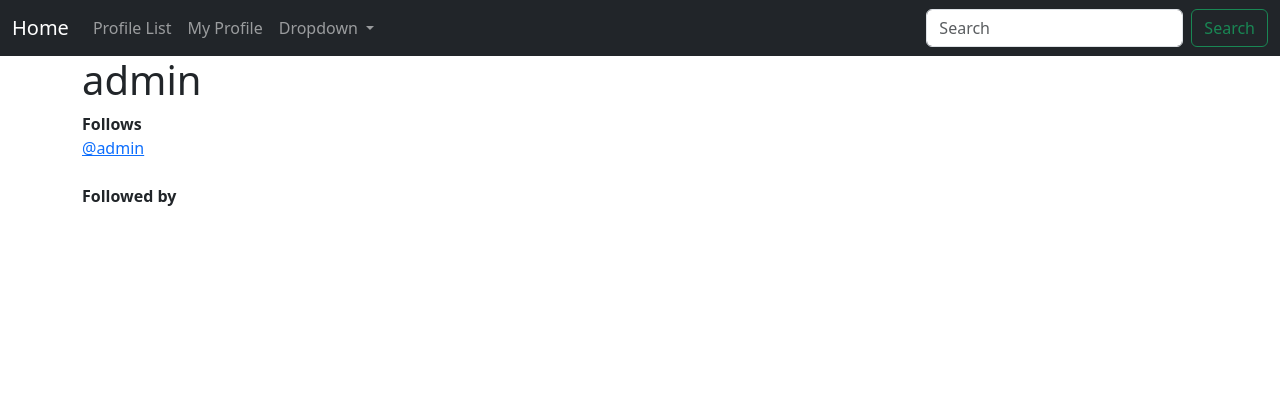
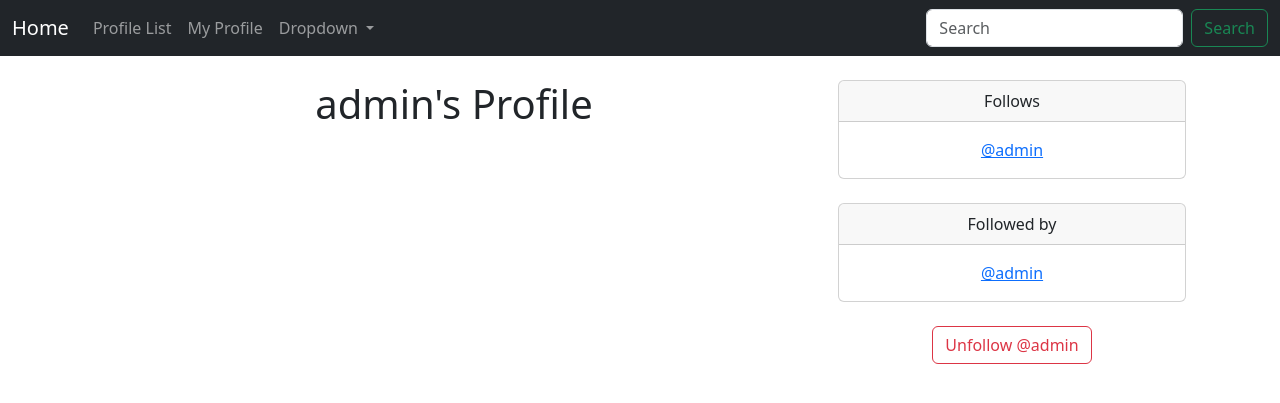
Before and after one commit to Rhythm1821/TweeterSphere, a Django app: page /profile/1/ in a window 1280 px wide. Shown: the top 403 px of the page. Run offline with Django 5.2, Linux system fonts and the light colour scheme; a user stored in the database is signed in; data comes from the database, SQL or seed files in the repository; tables that the repository leaves empty hold one stand-in row (values such as "Sample post").

Commit message:
worked on user profile

```diff
--- a/main/templates/profile.html
+++ b/main/templates/profile.html
@@ -2,12 +2,55 @@
 {% block content %}
 
 {% if profile %}
-    <h1>{{ profile.user.username }}</h1>
-    <strong>Follows</strong><br>
-    {% for following in profile.follows.all %}
-    <a href="{% url 'profile' following.user.id %}">@{{ following }} </a> <br>
-    {% endfor %}
-    <br><strong>Followed by</strong> <br>
+    <br>
+    <div class="container text-center">
+        <div class="row">
+            <div class="col-8">
+                <h1>{{ profile.user.username }}'s Profile</h1>
+            </div>
+            <div class="col-4">
+                <div class="card">
+                    <div class="card-header">
+                      Follows
+                    </div>
+                    <div class="card-body">
+                      <p class="card-text">
+
+                          {% for following in profile.follows.all %}
+                          <a href="{% url 'profile' following.user.id %}">@{{ following }} </a> <br>
+                          {% endfor %}
+                      </p>
+                    </div>
+                  </div>
+                  <br>
+                  <div class="card">
+                    <div class="card-header">
+                        Followed by
+                    </div>
+                    <div class="card-body">
+                      <p class="card-text">
+                          {% for following in profile.followed_by.all %}
+                          <a href="{% url 'profile' following.user.id %}">@{{ following }} </a> <br>
+                          {% endfor %}
+                      </p>
+                    </div>
+                  </div>
+                  <br>
+                  <form  method="post">
+                    {% csrf_token %}
+                    {% if profile in user.profile.follows.all %}
+                        <button class="btn btn-outline-danger" name="follow" value="unfollow" type="submit">
+                            Unfollow @{{ profile|lower }}
+                        </button>
+                    {% else %}
+                        <button class="btn btn-outline-success" name="follow" value="follow" type="submit">
+                            Follow @{{ profile|lower }}
+                        </button>
+                    {% endif %}
+                  </form>
+            </div>
+        </div>
+    </div>
 {% endif %}
 
 {% endblock %}
--- a/main/templates/profile_list.html
+++ b/main/templates/profile_list.html
@@ -11,7 +11,7 @@
               <div class="col-md-8">
                 <div class="card-body">
                   <h5 class="card-title">{{ profile }}</h5>
-                  <p class="card-text">@{{ profile|lower }}</p>
+                  <p class="card-text"><a href="{% url 'profile' profile.user.id %}">@{{ profile.user.username|lower }}</p></a>
                   <p class="card-text"><small class="text-body-secondary">Last updated: {{ profile.date_modified }}</small></p>
                 </div>
               </div>
--- a/main/views.py
+++ b/main/views.py
@@ -17,7 +17,18 @@ def profile_list(request):
 def profile(request,pk):
     if request.user.is_authenticated:
         profile = Profile.objects.get(user_id=pk)
+        if request.method=='POST':
+            # Get current user
+            current_user_profile=request.user.profile
+            # Get form data
+            action = request.POST['follow']
+            # Decide to follow or unfollow
+            if action=='unfollow':
+                current_user_profile.follows.remove(profile)
+            elif action=='follow':
+                current_user_profile.follows.add(profile)
+            current_user_profile.save()
         return render(request,'profile.html',{'profile':profile})
     else:
-        messages.success(request,'You must be logged in to view this...')
+        messages.warning(request,'You must be logged in to view this...')
         return redirect('home')
```
